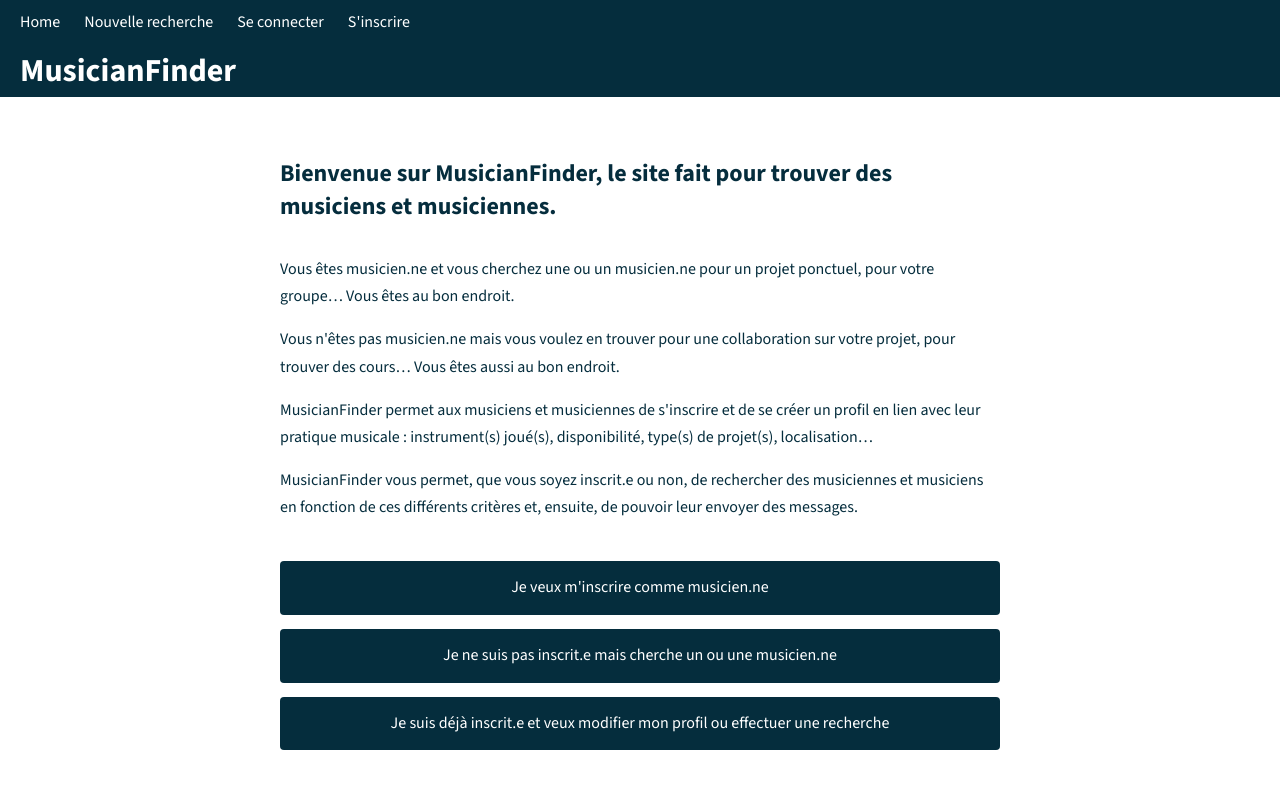
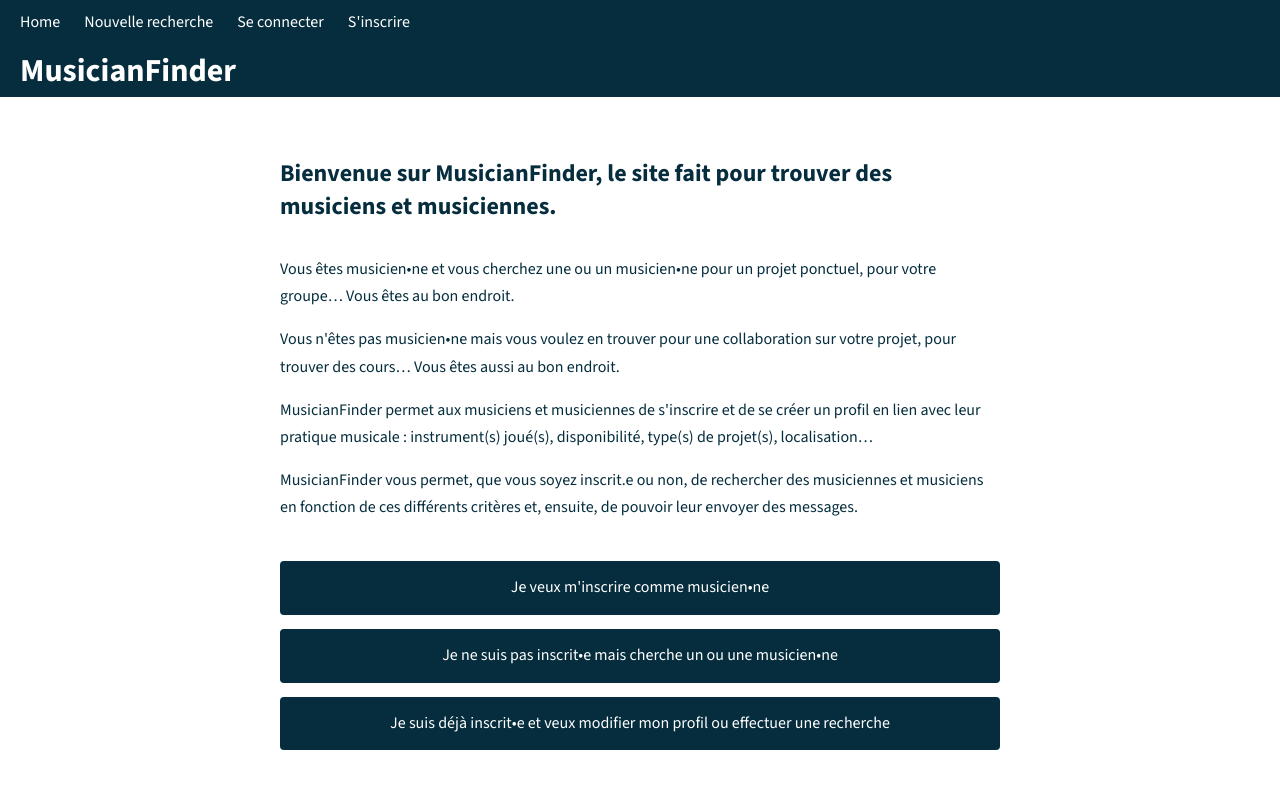
Before and after one commit to RaphRastelli/MusicFinder_Front, a React (Vite) app: page / in a window 1280 px wide. Shown: the top 788 px of the page. Built offline with nearby package versions, Linux system fonts and the light colour scheme.

Commit message:
Fix UX ProfilFormPage, ResultPage et NavBar

```diff
--- a/src/UI/NavBar/NavBar.jsx
+++ b/src/UI/NavBar/NavBar.jsx
@@ -3,7 +3,7 @@ import { useAuth } from '../../context/AuthContext.jsx';
 import style from './NavBar.module.css';
 
 export default function NavBar() {
-  const { token, username, logout } = useAuth();
+  const { token, username, musicianId, logout } = useAuth();
   const navigate = useNavigate();
 
   const handleLogout = () => {
@@ -20,7 +20,11 @@ export default function NavBar() {
 
         {token ? (
           <>
-            <li><Link to="/profil">Mon profil</Link></li>
+            <li><Link to={`/musicien/${musicianId}`}>Mon profil</Link></li>
+            {/* Nouveau lien vers le formulaire de modification */}
+            <li>
+              <Link to="/profil">Modifier mon profil</Link>
+            </li>
             <li className={style.username}>Bonjour, {username}</li>
             <li>
               <button onClick={handleLogout} className={style.logoutBtn}>
--- a/src/context/AuthContext.jsx
+++ b/src/context/AuthContext.jsx
@@ -6,6 +6,7 @@ import { createContext, useContext, useState } from 'react';
 // props de parent en enfant à chaque niveau.
 // La valeur null est la valeur par défaut — elle sera écrasée par le Provider.
 const AuthContext = createContext(null);
+
 
 // ─── 2. LE PROVIDER ───────────────────────────────────────────────────────
 // C'est le composant qui "enveloppe" toute l'application (dans main.jsx).
@@ -20,6 +21,7 @@ export function AuthProvider({ children }) {
   const [token, setToken] = useState(localStorage.getItem('token') ?? null);
   const [username, setUsername] = useState(localStorage.getItem('username') ?? null);
   const [role, setRole] = useState(localStorage.getItem('role') ?? null);
+  const [musicianId, setMusicianId] = useState(localStorage.getItem('musicianId') ?? null);
 
   // ── Fonction login ────────────────────────────────────────────────────
   // Appelée après un register ou login réussi.
@@ -31,12 +33,14 @@ export function AuthProvider({ children }) {
     localStorage.setItem('token', data.token);
     localStorage.setItem('username', data.username);
     localStorage.setItem('role', data.role);
+    localStorage.setItem('musicianId', data.id);
 
     // Ces setters déclenchent un re-rendu de tous les composants
     // qui utilisent useAuth() — la NavBar bascule immédiatement
     setToken(data.token);
     setUsername(data.username);
     setRole(data.role);
+    setMusicianId(data.id);
   };
 
   // ── Fonction logout ───────────────────────────────────────────────────
@@ -46,9 +50,11 @@ export function AuthProvider({ children }) {
     localStorage.removeItem('token');
     localStorage.removeItem('username');
     localStorage.removeItem('role');
+    localStorage.removeItem('musicianId');
     setToken(null);
     setUsername(null);
     setRole(null);
+    setMusicianId(null);
   };
 
   // ── Le rendu du Provider ──────────────────────────────────────────────
@@ -56,7 +62,7 @@ export function AuthProvider({ children }) {
   // dans l'application. On expose les données ET les fonctions.
   // {children} rend tout ce qui est à l'intérieur du Provider dans main.jsx.
   return (
-    <AuthContext.Provider value={{ token, username, role, login, logout }}>
+    <AuthContext.Provider value={{ token, username, role, musicianId, login, logout }}>
       {children}
     </AuthContext.Provider>
   );
--- a/src/pages/ConnexionPage.jsx
+++ b/src/pages/ConnexionPage.jsx
@@ -28,9 +28,10 @@ export default function ConnexionPage() {
 
       // Stockage du token et des infos dans le contexte
       authLogin({
-        token:    response.data.token,
+        id: response.data.id,
+        token: response.data.token,
         username: response.data.username,
-        role:     response.data.role,
+        role: response.data.role,
       });
 
       setSuccess('Vous êtes bien connecté !');
--- a/src/pages/HomePage.jsx
+++ b/src/pages/HomePage.jsx
@@ -15,11 +15,11 @@ export default function HomePage() {
 
       <div className={style.intro}>
         <p>
-          Vous êtes musicien.ne et vous cherchez une ou un musicien.ne pour
+          Vous êtes musicien•ne et vous cherchez une ou un musicien•ne pour
           un projet ponctuel, pour votre groupe… Vous êtes au bon endroit.
         </p>
         <p>
-          Vous n'êtes pas musicien.ne mais vous voulez en trouver pour une
+          Vous n'êtes pas musicien•ne mais vous voulez en trouver pour une
           collaboration sur votre projet, pour trouver des cours… Vous êtes
           aussi au bon endroit.
         </p>
@@ -43,15 +43,15 @@ export default function HomePage() {
     // ── Non connecté ─────────────────────────────────────────────────
     <>
       <Link to="/inscription" className={style.btn}>
-        Je veux m'inscrire comme musicien.ne
+        Je veux m'inscrire comme musicien•ne
       </Link>
 
       <Link to="/recherche" className={style.btn}>
-        Je ne suis pas inscrit.e mais cherche un ou une musicien.ne
+        Je ne suis pas inscrit•e mais cherche un ou une musicien•ne
       </Link>
 
       <Link to="/connexion" className={style.btn}>
-        Je suis déjà inscrit.e et veux modifier mon profil ou
+        Je suis déjà inscrit•e et veux modifier mon profil ou
         effectuer une recherche
       </Link>
     </>
@@ -63,7 +63,7 @@ export default function HomePage() {
       </Link>
 
       <Link to="/recherche" className={style.btn}>
-        Je cherche un ou une musicien.ne
+        Je cherche un ou une musicien•ne
       </Link>
     </>
   )}
--- a/src/pages/InscriptionPage.jsx
+++ b/src/pages/InscriptionPage.jsx
@@ -56,12 +56,13 @@ export default function InscriptionPage() {
 
       // Connexion automatique après inscription
       authLogin({
-        token:    response.data.token,
+        id: response.data.id,
+        token: response.data.token,
         username: response.data.username,
-        role:     response.data.role,
+        role: response.data.role,
       });
 
-      setSuccess('Vous êtes bien inscrit !');
+      setSuccess('Vous êtes bien inscrit•e !');
 
       // Redirection vers le profil après 1.5 secondes
       setTimeout(() => navigate('/profil'), 1500);
--- a/src/pages/ProfilFormPage.jsx
+++ b/src/pages/ProfilFormPage.jsx
@@ -1,5 +1,5 @@
 import { useState } from 'react';
-import { useNavigate } from 'react-router-dom';
+import { useNavigate, Link } from 'react-router-dom';
 import { useAuth } from '../context/AuthContext.jsx';
 import InstrumentPrincipalForm    from '../components/ProfilForm/InstrumentPrincipalForm.jsx';
 import InstrumentsSecondairesForm from '../components/ProfilForm/InstrumentsSecondairesForm.jsx';
@@ -28,6 +28,8 @@ export default function ProfilFormPage() {
   /* const { token } = useAuth(); */   // on récupère le token pour vérifier la connexion
   /* const navigate = useNavigate(); */ // hook pour naviguer vers une autre page
   // supprimés car guards/ProtectedRoute.jsx mis en place
+
+  const { musicianId } = useAuth();
 
 
   // ─── États pour les dépendances entre formulaires ─────────────────────
@@ -155,6 +157,13 @@ export default function ProfilFormPage() {
         onSave={handleDescription}
       />
 
+      {/* Bouton "Voir mon profil" — en bas de page */}
+      <div className={style.profileLink}>
+        <Link to={`/musicien/${musicianId}`} className={style.profileBtn}>
+          Voir mon profil
+        </Link>
+      </div>
+
     </div>
   );
 }
--- a/src/pages/ProfilFormPage.module.css
+++ b/src/pages/ProfilFormPage.module.css
@@ -9,3 +9,24 @@
   color: var(--color-text);
   margin-bottom: 40px;
 }
+
+.profileLink {
+  margin-top: 16px;
+  display: flex;
+  justify-content: center;
+}
+
+.profileBtn {
+  display: inline-block;
+  padding: 12px 32px;
+  font-family: var(--font-main);
+  font-size: 1rem;
+  color: var(--color-bg);
+  background-color: var(--color-text);
+  border-radius: 4px;
+  transition: opacity 0.2s;
+}
+
+.profileBtn:hover {
+  opacity: 0.85;
+}
--- a/src/pages/ResultsPage.jsx
+++ b/src/pages/ResultsPage.jsx
@@ -40,7 +40,7 @@ export default function ResultsPage() {
       <div className={style.header}>
         <h2>Résultats de la recherche</h2>
         <p className={style.count}>
-          {totalCount} musicien{totalCount > 1 ? 's' : ''} trouvé{totalCount > 1 ? 's' : ''}
+          {totalCount} musicien.ne{totalCount > 1 ? 's' : ''} trouvé.e{totalCount > 1 ? 's' : ''}
         </p>
       </div>
 
```
